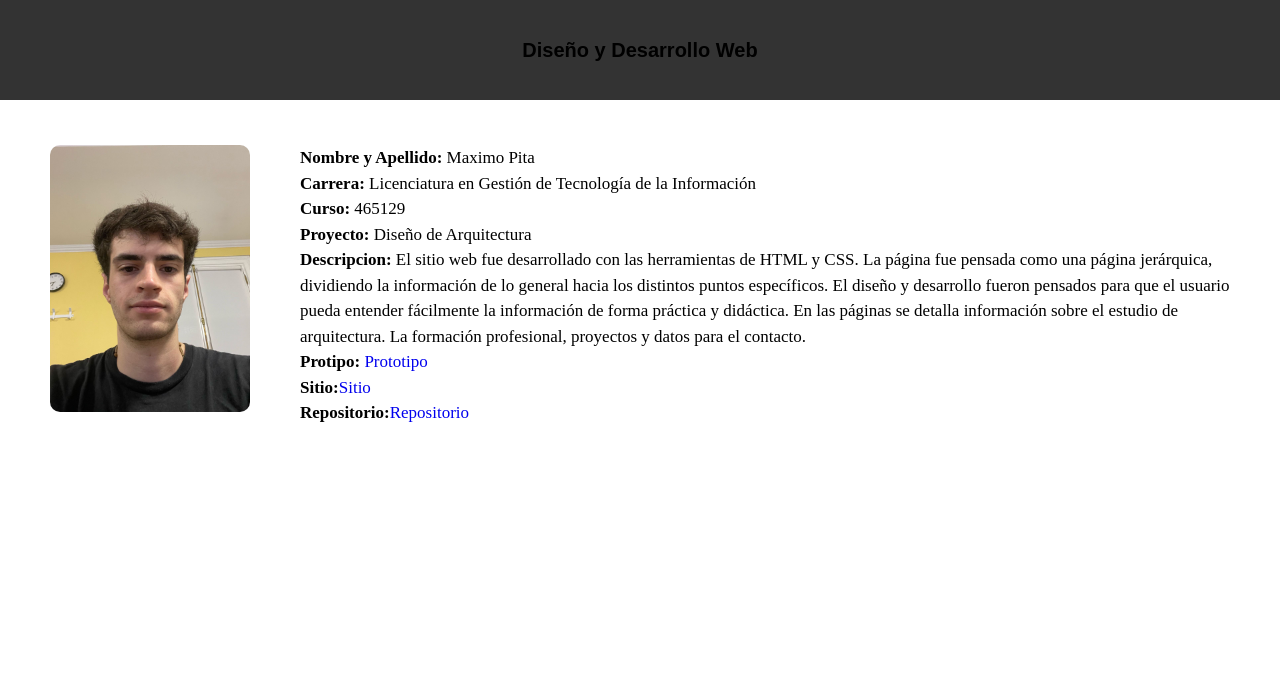
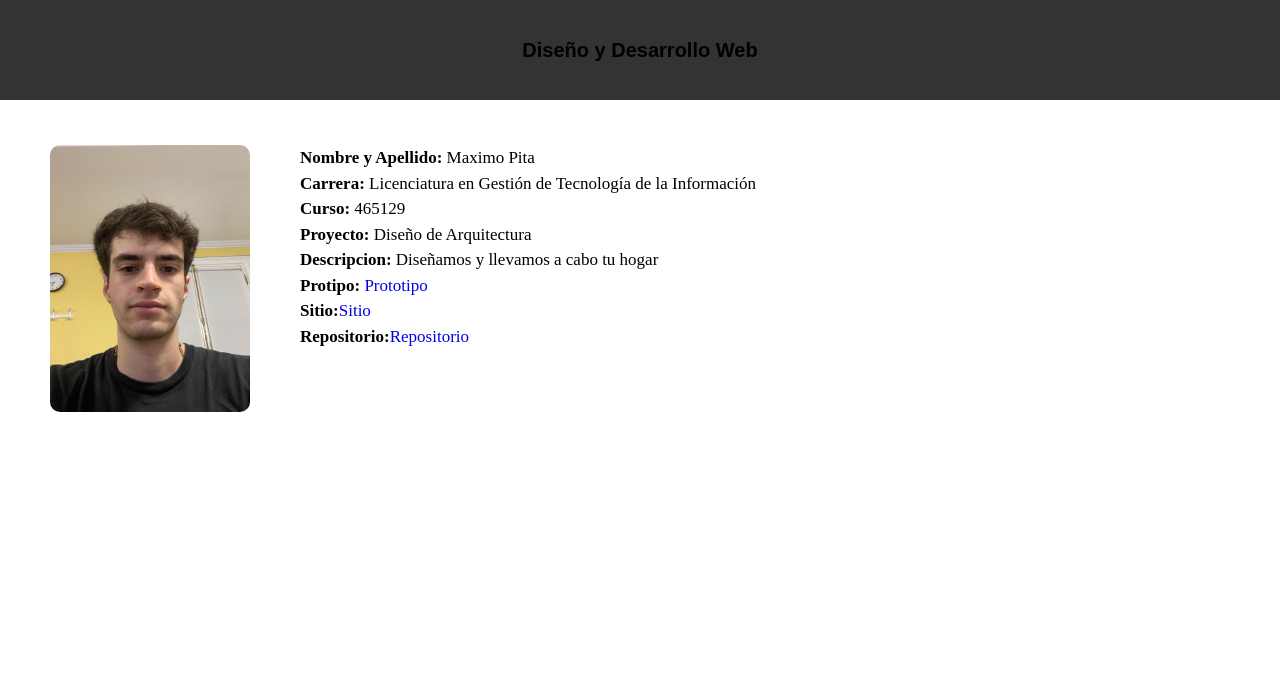
Before and after one commit to maximopita02/Parcial-Disineno-DesarrolloWeb, a plain HTML site: page index.html in a window 1280 px wide. Shown: the top 700 px of the page. Drawn offline with Linux system fonts and the light colour scheme.

Commit message:
Add files via upload

```diff
--- a/index.html
+++ b/index.html
@@ -17,7 +17,7 @@
     <h3>Carrera: <span>Licenciatura en Gestión de Tecnología de la Información</span> </h3>
     <h3>Curso: <span>465129</span> </h3>
     <h3>Proyecto: <span>Diseño de Arquitectura</span> </h3> <a href=""></a>
-    <h3>Descripcion: <span>El sitio web fue desarrollado con las herramientas de HTML y CSS. La página fue pensada como una página jerárquica, dividiendo la información de lo general hacia los distintos puntos específicos.  El diseño y desarrollo fueron pensados para que el usuario pueda entender fácilmente la información de forma práctica y  didáctica. En las páginas se detalla información sobre el estudio de arquitectura. La formación profesional,  proyectos y datos para el contacto.</span> </h3>
+    <h3>Descripcion: <span>Diseñamos y llevamos a cabo tu hogar</span> </h3>
     <h3>Protipo: <span><a href="https://www.figma.com/proto/xizJJjp7GQPDHoHpBRlDH7/Untitled?type=design&node-id=9-82&t=KEL5oFJiIUsFmTk9-0&scaling=scale-down&page-id=0%3A1&starting-point-node-id=9%3A37" target="_blank">Prototipo</a></span> </h3>
     <h3>Sitio:<span><a href="https://maximopita02.github.io/DisenoArquitectura/" target="_blank">Sitio</a></span> </h3>
     <h3>Repositorio:<span><a href="https://github.com/maximopita02/DisenoArquitectura"target="_blank">Repositorio</a></span> </h3>
--- a/style.css
+++ b/style.css
@@ -75,7 +75,6 @@ footer{
 }
 
 @media (max-width: 480px) {
-
     main{
         flex-direction: column;
         padding: 10px;
```
